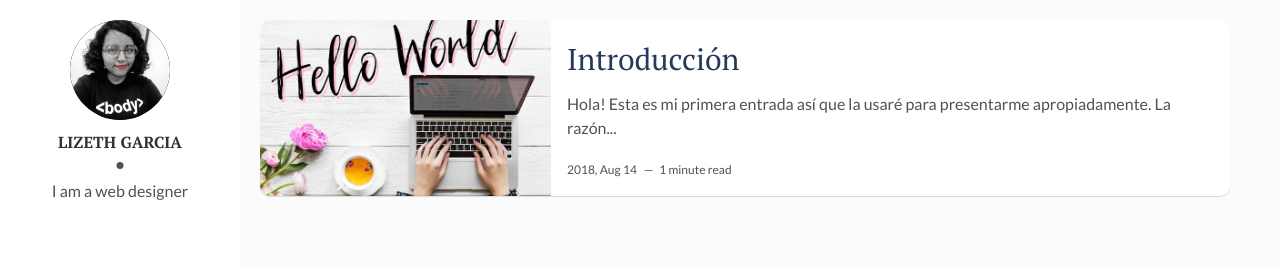
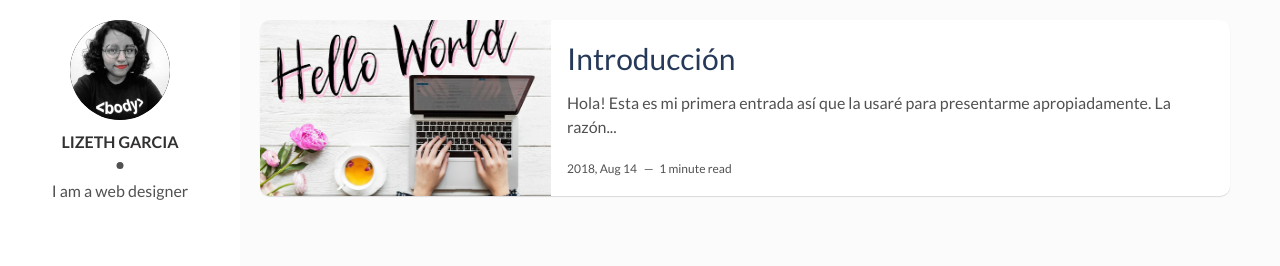
Before and after one commit to missalpaca/missalpaca.github.io, a Jekyll site: the page built from index.html, in a window 1280 px wide. Shown: the top 266 px of the page. Built offline with Jekyll 4.4.1, drawn with Linux system fonts in a browser that asks for light colours; the list of posts is cut into pages by our own code.

Commit message:
Add files via upload

```diff
--- a/assets/css/main.css
+++ b/assets/css/main.css
@@ -56,6 +56,20 @@
 main {
   /* 1 */
   display: block;
+}
+
+.main-nav ul {
+  list-style: none;
+}
+.main-nav ul a  {
+  text-decoration: none;
+  font-family: 'Lato', sans-serif;
+  font-weight: 400;
+  font-size: 20px;
+  text-transform: uppercase;
+  letter-spacing: 2px;
+  color: #333030;
+  list-style: none;
 }
 
 /**
@@ -783,6 +797,7 @@
 
 h1 {
   font-weight: 400;
+  font-family: 'Lato', sans-serif;
 }
 
 img {
@@ -969,7 +984,7 @@
 }
 
 .about .author-name {
-  font-family: 'PT Serif', serif;
+  font-family: 'Lato', sans-serif;
   margin: 0 0 10px;
   position: relative;
   padding-bottom: 15px;
@@ -1162,7 +1177,7 @@
 }
 
 .post .post-content .post-title a {
-  font-family: 'PT Serif', serif;
+  font-family: 'Lato', sans-serif;
   text-decoration: none;
   color: #263959;
 }
```
